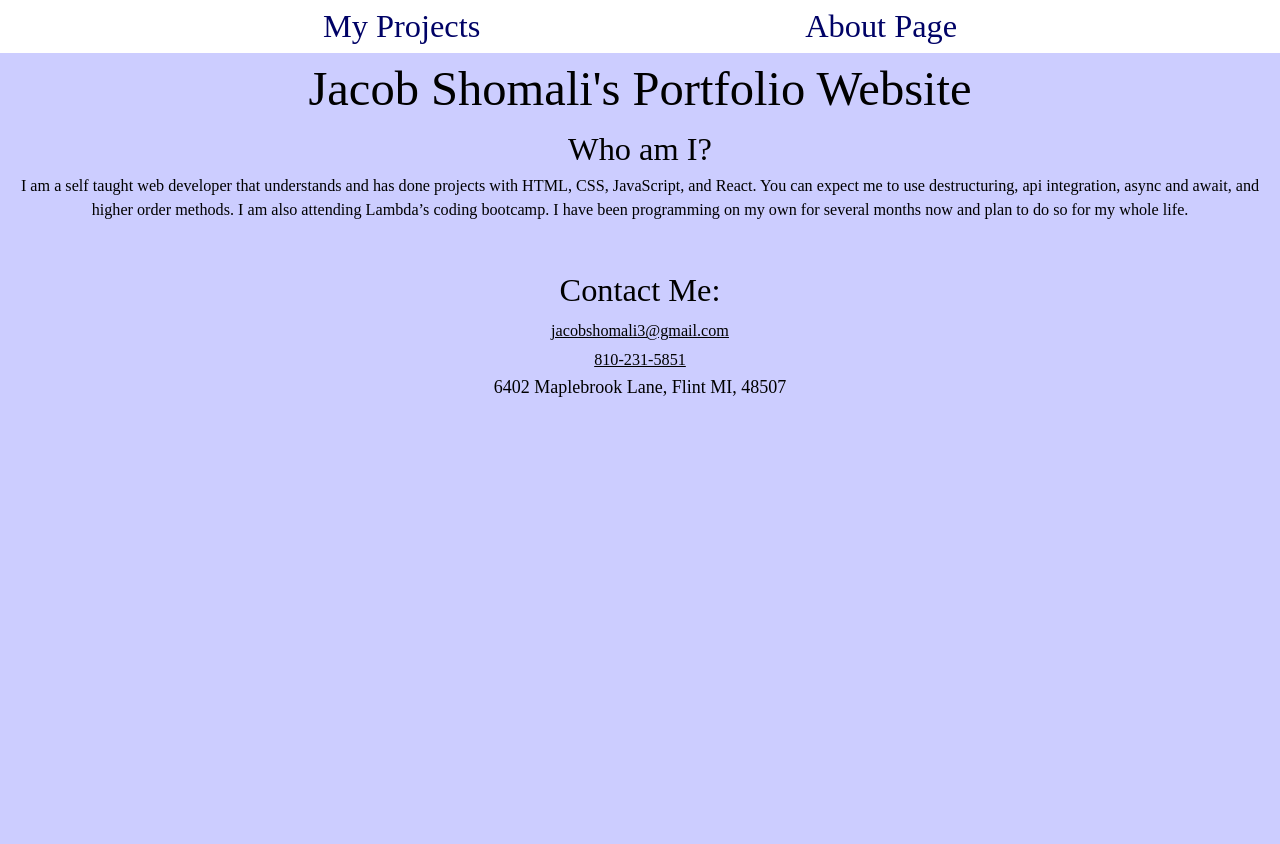
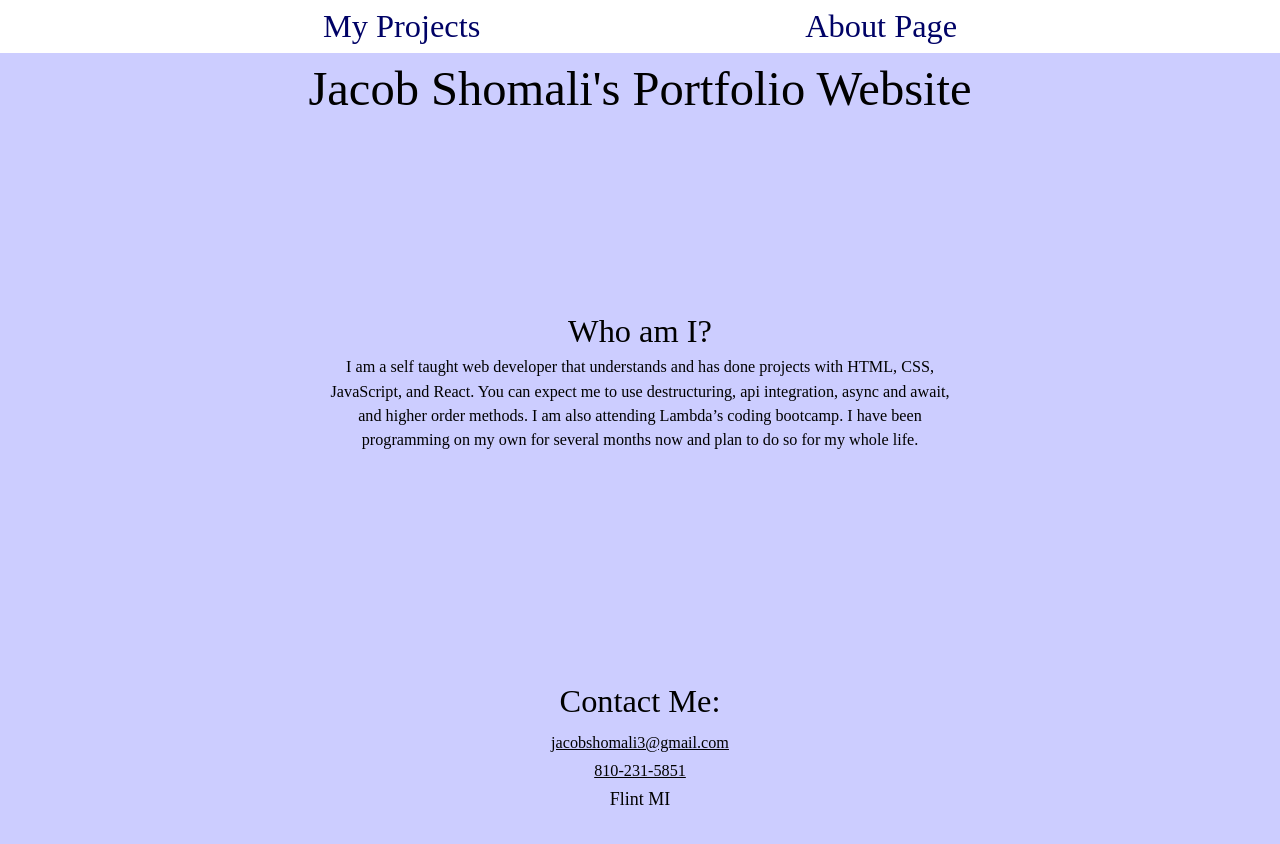
Before and after one commit to collerhatguy/portfolio-react, a React (Create React App) app: page /about in a window 1280 px wide. Shown: the top 844 px of the page. Before the commit the page ends 800 px from the top, so only its background shows below. Built offline with nearby package versions, Linux system fonts and the light colour scheme; the HTML template or start-up script is replaced by a standard one.

Commit message:
fixed about page and adjusted footer

```diff
--- a/src/components/AboutPage.js
+++ b/src/components/AboutPage.js
@@ -8,6 +8,7 @@ export default function AboutPage() {
             <header>
                 <h1>Jacob Shomali's Portfolio Website</h1>
             </header>
+            <div className="text-container">
                 <h2>Who am I?</h2>
                 <p>
                     I am a self taught web developer that understands and
@@ -17,9 +18,7 @@ export default function AboutPage() {
                     attending Lambda’s coding bootcamp. I have been programming
                     on my own for several months now and plan to do so for my whole life.
                 </p>
-            {/* <div className="face-picture-container">
-                <img src={facePic} />
-            </div> */}
+            </div>
             <Footer />
         </div>
     )
--- a/src/components/Footer.js
+++ b/src/components/Footer.js
@@ -6,7 +6,7 @@ export default function Footer() {
             <h3>Contact Me:</h3>
             <a href="mailto:jacobshomali3@gmail.com">jacobshomali3@gmail.com</a>
             <a href="tel:+8102315851">810-231-5851</a>
-            <address>6402 Maplebrook Lane, Flint MI, 48507</address>
+            <address>Flint MI</address>
         </footer>
     )
 }
--- a/src/style/App.css
+++ b/src/style/App.css
@@ -245,17 +245,24 @@ footer a:focus, footer a:hover {
 #about-page {
   -webkit-animation: project-page 300ms ease-in-out forwards;
           animation: project-page 300ms ease-in-out forwards;
+  min-height: 100vh;
+  display: -webkit-box;
+  display: -ms-flexbox;
+  display: flex;
+  -webkit-box-orient: vertical;
+  -webkit-box-direction: normal;
+      -ms-flex-direction: column;
+          flex-direction: column;
+  -webkit-box-pack: justify;
+      -ms-flex-pack: justify;
+          justify-content: space-between;
+  -webkit-box-align: center;
+      -ms-flex-align: center;
+          align-items: center;
 }
 
-#about-page .face-picture-container {
-  width: 40%;
-  margin: 2rem auto 0;
-}
-
-#about-page img {
-  width: 100%;
-  height: 100%;
-  border-radius: 100%;
+#about-page .text-container {
+  width: 50%;
 }
 
 @-webkit-keyframes project-page {
@@ -314,5 +321,8 @@ footer a:focus, footer a:hover {
     width: 70vw;
     height: 30vw;
   }
+  #about-page .text-container {
+    width: 80%;
+  }
 }
 /*# sourceMappingURL=App.css.map */
--- a/src/style/App.scss
+++ b/src/style/App.scss
@@ -52,14 +52,13 @@
 }
 #about-page {
     animation: project-page 300ms ease-in-out forwards;
-    .face-picture-container {
-        width: 40%;
-        margin: 2rem auto 0;
-    }
-    img {
-        width: 100%;
-        height: 100%;
-        border-radius: 100%;
+    min-height: 100vh;
+    display: flex;
+    flex-direction: column;
+    justify-content: space-between;
+    align-items: center;
+    .text-container {
+        width: 50%;
     }
 }
 
@@ -98,4 +97,9 @@
         width: 70vw;
         height: 30vw;
     }
+    #about-page {
+        .text-container {
+            width: 80%;
+        }
+    }
 }
```
Also changed, not shown: 1 other file (tests, documents, lock files or other folders). Lines whose indentation alone changed are shown as unchanged.
